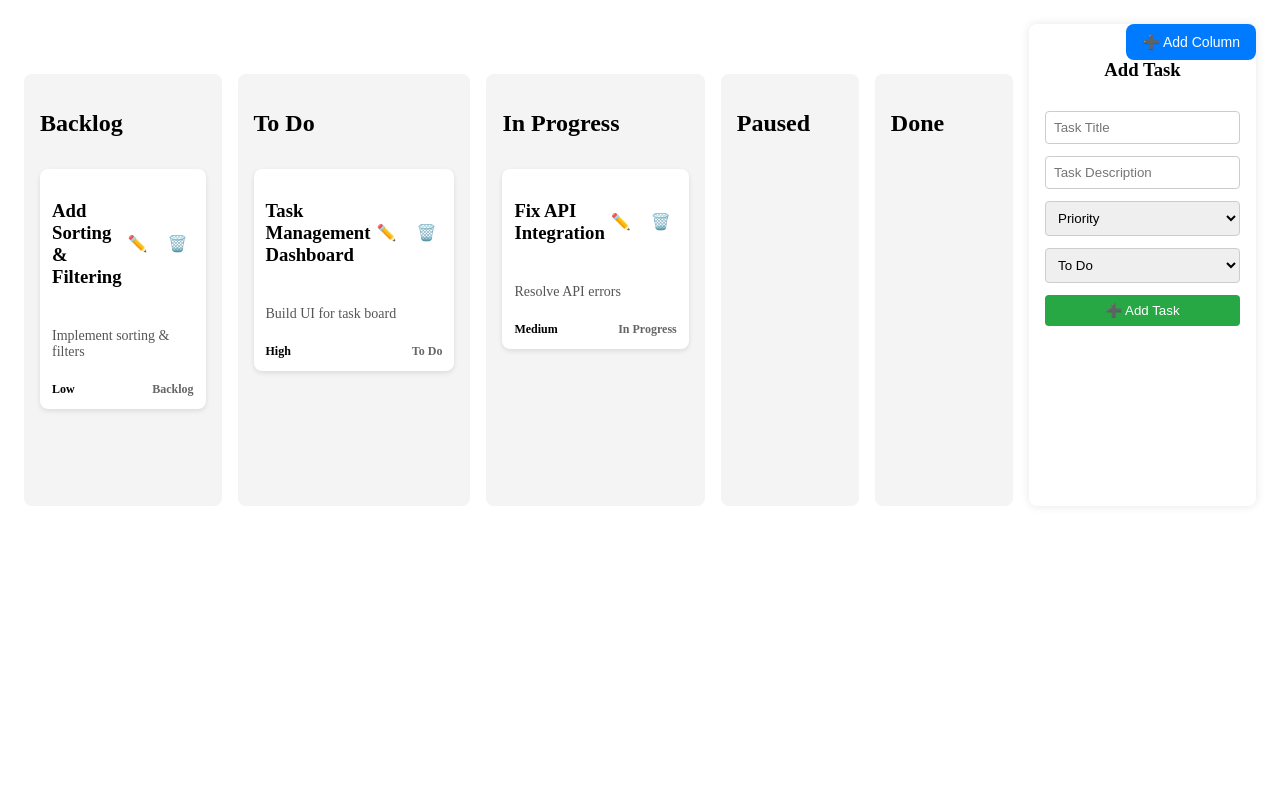
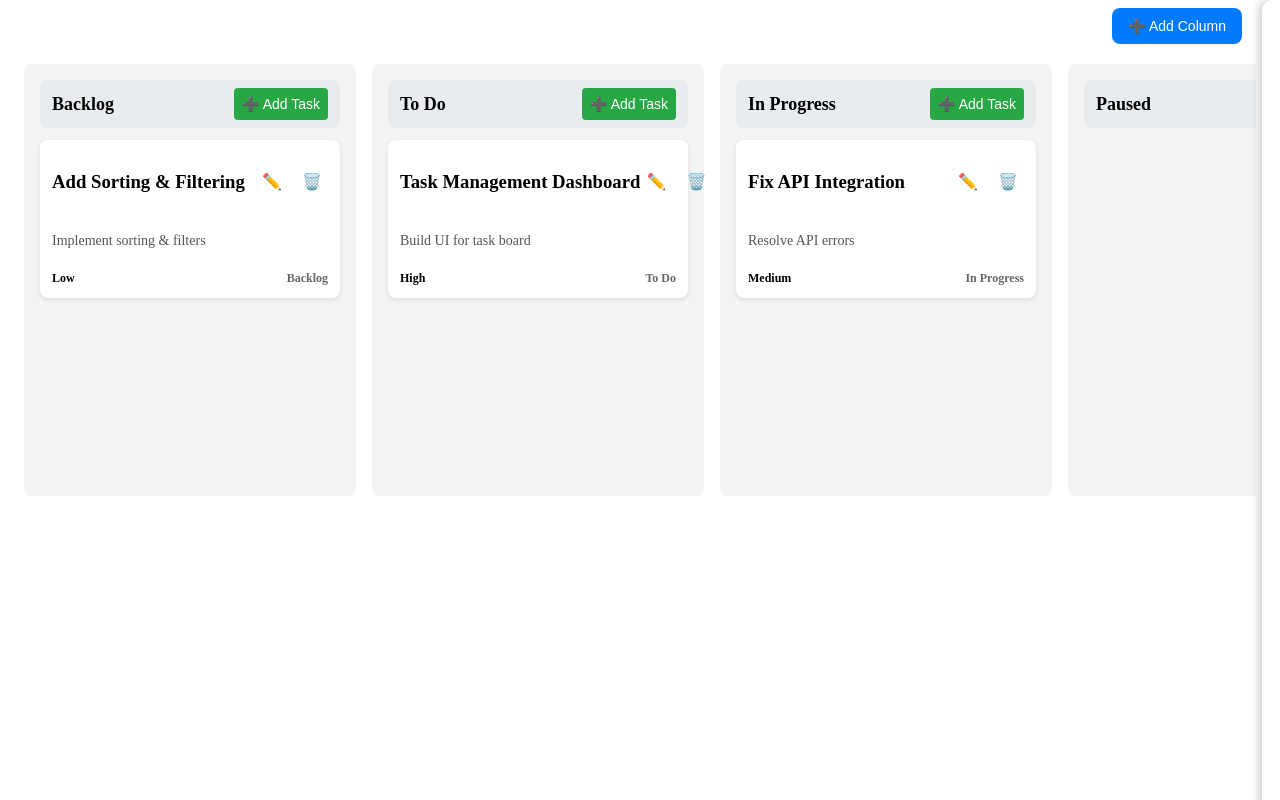
Before and after one commit to durgeshsamcomtechnobrains/taskDashboarch, an Angular app: page / in a window 1280 px wide. Built offline with nearby package versions, Linux system fonts and the light colour scheme.

Commit message:
dashboard part 3 - Implement UI for Task Board with Dynamic Columns #1731

```diff
--- a/src/app/task-board/task-board.component.html
+++ b/src/app/task-board/task-board.component.html
@@ -1,33 +1,46 @@
 <div class="task-board-container">
-  <!-- Add Column Button -->
   <button class="add-column-btn" (click)="addColumn()">➕ Add Column</button>
-
   <div class="board-wrapper">
     <div class="task-board">
       <div class="task-column" *ngFor="let status of statuses">
-        <h2>{{ status }}</h2>
-        <div cdkDropList [cdkDropListData]="getTasksByStatus(status)" (cdkDropListDropped)="onDrop($event, status)"
-          class="task-list">
-          <app-task *ngFor="let task of getTasksByStatus(status)" [task]="task" (edit)="onEditTask($event)"
-            (delete)="onDeleteTask($event)" cdkDrag></app-task>
+        <div class="column-header">
+          <h2>{{ status }}</h2>
+          <button class="add-task-btn" (click)="openTaskDrawer(status)">➕ Add Task</button>
+        </div>
+
+        <div cdkDropList [cdkDropListData]="getTasksByStatus(status)"
+             (cdkDropListDropped)="onDrop($event, status)" class="task-list">
+          <app-task *ngFor="let task of getTasksByStatus(status)"
+                    [task]="task"
+                    (edit)="onEditTask($event)"
+                    (delete)="onDeleteTask($event)" cdkDrag>
+          </app-task>
         </div>
       </div>
     </div>
+  </div>
 
-    <div class="add-task-panel">
-      <h3>Add Task</h3>
-      <input type="text" [(ngModel)]="newTaskTitle" placeholder="Task Title" />
-      <input type="text" [(ngModel)]="newTaskDescription" placeholder="Task Description" />
-      <select [(ngModel)]="newTaskPriority">
-        <option [ngValue]="null" disabled selected>Priority</option>
-        <option [ngValue]="'Low'">Low</option>
-        <option [ngValue]="'Medium'">Medium</option>
-        <option [ngValue]="'High'">High</option>
-      </select>
-      <select [(ngModel)]="selectedStatus">
-        <option *ngFor="let status of statuses" [ngValue]="status">{{ status }}</option>
-      </select>
-      <button class="add-task-btn" (click)="addTask()">➕ Add Task</button>
+<div class="task-drawer" [ngClass]="{ 'open': isDrawerOpen }">
+  <div class="task-drawer-content">
+    <div class="drawer-header">
+      <h3>{{ editingTaskId !== null ? 'Edit Task' : 'Add Task' }} ({{ selectedStatus }})</h3>
+      <button class="close-btn" (click)="closeTaskDrawer()">✖</button>
     </div>
+
+    <input type="text" [(ngModel)]="newTaskTitle" placeholder="Task Title" class="task-input" />
+    <textarea [(ngModel)]="newTaskDescription" placeholder="Task Description" class="task-input"></textarea>
+
+    <select [(ngModel)]="selectedStatus" class="task-select">
+      <option *ngFor="let status of statuses" [ngValue]="status">{{ status }}</option>
+    </select>
+
+    <select [(ngModel)]="newTaskPriority" class="task-select">
+      <option [ngValue]="null" disabled selected>Priority</option>
+      <option [ngValue]="'Low'">Low</option>
+      <option [ngValue]="'Medium'">Medium</option>
+      <option [ngValue]="'High'">High</option>
+    </select>
+
+    <button class="add-task-btn" (click)="addTask()">➕ {{ editingTaskId !== null ? 'Edit Task' : 'Add Task' }}</button>
   </div>
 </div>
--- a/src/app/task-board/task-board.component.scss
+++ b/src/app/task-board/task-board.component.scss
@@ -1,14 +1,19 @@
+$primary-color: #007bff;
+$secondary-color: #28a745;
+$light-gray: #e9ecef;
+$dark-gray: #555;
+$hover-primary: #0056b3;
+$hover-secondary: #218838;
+
 .task-board-container {
   position: relative;
   padding: 16px;
-}
 
-/* Top-right button for adding columns */
   .add-column-btn {
     position: absolute;
-  top: 16px;
-  right: 16px;
-  background: #007bff;
+    top: 0;
+    right: 30px;
+    background: $primary-color;
     color: white;
     border: none;
     padding: 10px 16px;
@@ -16,27 +21,32 @@
     font-size: 14px;
     cursor: pointer;
     transition: background 0.3s;
+    z-index: 10;
+
+    &:hover {
+      background: $hover-primary;
+    }
+  }
 }
 
-.add-column-btn:hover {
-  background: #0056b3;
+.board-wrapper {
+  position: relative;
+  overflow-x: auto;
+  overflow-y: hidden;
+  white-space: nowrap;
+  padding-bottom: 10px;
+  height: auto;
 }
 
-/* Layout: Board and Add Task Panel */
-.board-wrapper {
-  display: flex;
-  gap: 16px;
-}
-
-/* Task Board */
 .task-board {
   display: flex;
   gap: 16px;
-  overflow-x: auto;
-  margin-top: 50px;
+  min-width: calc(300px * 4 + 48px);
+  max-width: none;
+  overflow: visible;
+  padding-top: 40px;
 }
 
-/* Task Columns */
 .task-column {
   background: #f4f4f4;
   border-radius: 8px;
@@ -46,6 +56,23 @@
   display: flex;
   flex-direction: column;
   gap: 12px;
+  flex-shrink: 0;
+
+  .column-header {
+    display: flex;
+    justify-content: space-between;
+    align-items: center;
+    background: $light-gray;
+    padding: 8px 12px;
+    border-radius: 6px;
+    font-size: 16px;
+    font-weight: bold;
+
+    h2 {
+      margin: 0;
+      font-size: 18px;
+    }
+  }
 }
 
 .task-list {
@@ -54,7 +81,6 @@
   gap: 8px;
 }
 
-/* Add Task Panel (Right side) */
 .add-task-panel {
   width: 250px;
   padding: 16px;
@@ -64,28 +90,102 @@
   display: flex;
   flex-direction: column;
   gap: 12px;
-}
 
-.add-task-panel h3 {
+  h3 {
     text-align: center;
   }
-
-.add-task-panel input,
-.add-task-panel select {
-  padding: 8px;
-  border-radius: 4px;
-  border: 1px solid #ccc;
 }
 
 .add-task-btn {
-  background: #28a745;
+  background: $secondary-color;
   color: white;
   padding: 8px;
   border: none;
   border-radius: 4px;
   cursor: pointer;
+  font-size: 14px;
+  transition: background 0.3s;
+
+  &:hover {
+    background: $hover-secondary;
+  }
 }
 
-.add-task-btn:hover {
-  background: #218838;
+.task-drawer {
+  position: fixed;
+  top: 0;
+  right: -350px;
+  width: 320px;
+  height: 100%;
+  background: #fff;
+  box-shadow: -3px 0 8px rgba(0, 0, 0, 0.2);
+  transition: right 0.3s ease-in-out;
+  display: flex;
+  flex-direction: column;
+  padding: 24px;
+  z-index: 1000;
+  border-radius: 10px 0 0 10px;
+
+  &.open {
+    right: 0;
   }
+
+  .task-drawer-content {
+    display: flex;
+    flex-direction: column;
+    gap: 10px;
+  }
+}
+
+.drawer-header {
+  display: flex;
+  justify-content: space-between;
+  align-items: center;
+
+  h3 {
+    font-size: 18px;
+    font-weight: bold;
+    color: #333;
+  }
+}
+
+.close-btn {
+  background: none;
+  border: none;
+  font-size: 22px;
+  cursor: pointer;
+  color: $dark-gray;
+  transition: color 0.2s;
+
+  &:hover {
+    color: #000;
+  }
+}
+
+.task-input,
+.task-select {
+  width: 100%;
+  padding: 10px;
+  border-radius: 6px;
+  border: 1px solid #ccc;
+  font-size: 14px;
+  outline: none;
+  transition: border 0.2s;
+  box-sizing: border-box;
+}
+
+.task-input:focus,
+.task-select:focus {
+  border-color: $primary-color;
+}
+
+.task-select {
+  appearance: none;
+  background: #fff;
+  cursor: pointer;
+}
+
+textarea.task-input {
+  height: 60px;
+  resize: none;
+}
--- a/src/app/task-board/task-board.component.ts
+++ b/src/app/task-board/task-board.component.ts
@@ -2,53 +2,106 @@ import { Component } from '@angular/core';
 import { CommonModule } from '@angular/common';
 import { FormsModule } from '@angular/forms';
 import { TaskComponent } from '../task/task.component';
-import { DragDropModule, CdkDragDrop, moveItemInArray, transferArrayItem } from '@angular/cdk/drag-drop';
+import {
+  DragDropModule,
+  CdkDragDrop,
+  moveItemInArray,
+  transferArrayItem,
+} from '@angular/cdk/drag-drop';
 import { ITask } from '../interface/ITask';
 
 @Component({
   selector: 'app-task-board',
   standalone: true,
-  imports: [
-    CommonModule,
-    FormsModule,
-    TaskComponent,
-    DragDropModule
-  ],
+  imports: [CommonModule, FormsModule, TaskComponent, DragDropModule],
   templateUrl: './task-board.component.html',
-  styleUrl: './task-board.component.scss'
+  styleUrl: './task-board.component.scss',
 })
 export class TaskBoardComponent {
-  statuses: ITask['status'][] = ['Backlog', 'To Do', 'In Progress', 'Paused', 'Done'];
-  tasks: ITask[] = [
-    { id: 1, title: 'Task Management Dashboard', description: 'Build UI for task board', priority: 'High', status: 'To Do' },
-    { id: 2, title: 'Fix API Integration', description: 'Resolve API errors', priority: 'Medium', status: 'In Progress' },
-    { id: 3, title: 'Add Sorting & Filtering', description: 'Implement sorting & filters', priority: 'Low', status: 'Backlog' }
-  ];
-
+  isDrawerOpen = false;
   newTaskTitle: string = '';
   newTaskDescription: string = '';
   newTaskPriority: ITask['priority'] | null = null;
   selectedStatus: ITask['status'] = 'To Do';
+  statuses: ITask['status'][] = [ 'Backlog','To Do','In Progress','Paused','Done',];
+  tasks: ITask[] = [
+    {
+      id: 1,
+      title: 'Task Management Dashboard',
+      description: 'Build UI for task board',
+      priority: 'High',
+      status: 'To Do',
+    },
+    {
+      id: 2,
+      title: 'Fix API Integration',
+      description: 'Resolve API errors',
+      priority: 'Medium',
+      status: 'In Progress',
+    },
+    {
+      id: 3,
+      title: 'Add Sorting & Filtering',
+      description: 'Implement sorting & filters',
+      priority: 'Low',
+      status: 'Backlog',
+    },
+  ];
+
+  openTaskDrawer(status: string) {
+    this.selectedStatus = status as ITask['status'];
+    this.isDrawerOpen = true;
+    this.newTaskTitle = '';
+    this.newTaskDescription = '';
+    this.newTaskPriority = null;
+    this.editingTaskId = null;
+  }
+
+  closeTaskDrawer() {
+    this.newTaskTitle = '';
+    this.newTaskDescription = '';
+    this.newTaskPriority = null;
+    this.isDrawerOpen = false;
+  }
 
   getTasksByStatus(status: string): ITask[] {
-    return this.tasks.filter(task => task.status === status);
+    return this.tasks.filter((task) => task.status === status);
   }
 
+  editingTaskId: number | null = null;
+
   onEditTask(taskId: number) {
-    console.log('Edit Task:', taskId);
+    const taskToEdit = this.tasks.find((task) => task.id === taskId);
+    if (taskToEdit) {
+      this.editingTaskId = taskToEdit.id;
+      this.newTaskTitle = taskToEdit.title;
+      this.newTaskDescription = taskToEdit.description;
+      this.newTaskPriority = taskToEdit.priority;
+      this.selectedStatus = taskToEdit.status;
+      this.isDrawerOpen = true;
+    }
   }
 
   onDeleteTask(taskId: number) {
-    this.tasks = this.tasks.filter(task => task.id !== taskId);
+    this.tasks = this.tasks.filter((task) => task.id !== taskId);
   }
 
   onDrop(event: CdkDragDrop<ITask[]>, newStatus: ITask['status']) {
     if (event.previousContainer === event.container) {
-      moveItemInArray(event.container.data, event.previousIndex, event.currentIndex);
+      moveItemInArray(
+        event.container.data,
+        event.previousIndex,
+        event.currentIndex
+      );
     } else {
       const movedTask = event.previousContainer.data[event.previousIndex];
       movedTask.status = newStatus;
-      transferArrayItem(event.previousContainer.data, event.container.data, event.previousIndex, event.currentIndex);
+      transferArrayItem(
+        event.previousContainer.data,
+        event.container.data,
+        event.previousIndex,
+        event.currentIndex
+      );
     }
   }
 
@@ -65,16 +118,34 @@ export class TaskBoardComponent {
 
   addTask() {
     if (this.newTaskTitle && this.newTaskPriority) {
+      if (this.editingTaskId !== null) {
+        const taskIndex = this.tasks.findIndex(
+          (task) => task.id === this.editingTaskId
+        );
+        if (taskIndex !== -1) {
+          this.tasks[taskIndex] = {
+            id: this.editingTaskId,
+            title: this.newTaskTitle,
+            description: this.newTaskDescription,
+            priority: this.newTaskPriority,
+            status: this.selectedStatus,
+          };
+        }
+        this.editingTaskId = null;
+      } else {
         this.tasks.push({
           id: this.tasks.length + 1,
           title: this.newTaskTitle,
           description: this.newTaskDescription,
           priority: this.newTaskPriority,
-        status: this.selectedStatus
+          status: this.selectedStatus,
         });
+      }
+
       this.newTaskTitle = '';
       this.newTaskDescription = '';
       this.newTaskPriority = null;
+      this.isDrawerOpen = false;
     } else {
       alert('Please enter task title and priority.');
     }
```
Lines whose indentation alone changed are shown as unchanged.
